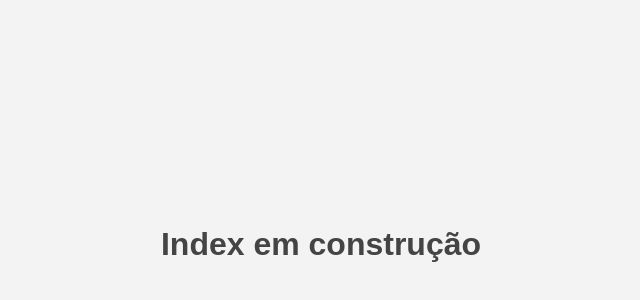
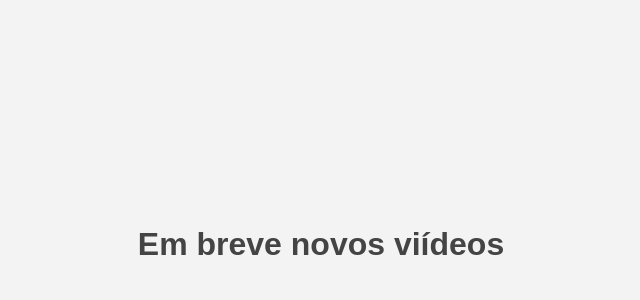
Before and after one commit to jonathanbitt/Trechos-do-Youtube.html, a plain HTML site: page Storie dAmore/raiz.html in a window 1280 px wide. Shown: the part 156-456 px from the top of the page, without its empty margins (319-959 px from the left). Drawn offline with Linux system fonts and the light colour scheme.

Commit message:
Add files via upload

```diff
--- a/Storie dAmore/raiz.html
+++ b/Storie dAmore/raiz.html
@@ -19,6 +19,6 @@
   </style>
 </head>
 <body>
-  <h1>Index em construção</h1>
+  <h1>Em breve novos viídeos</h1>
 </body>
 </html>
```
